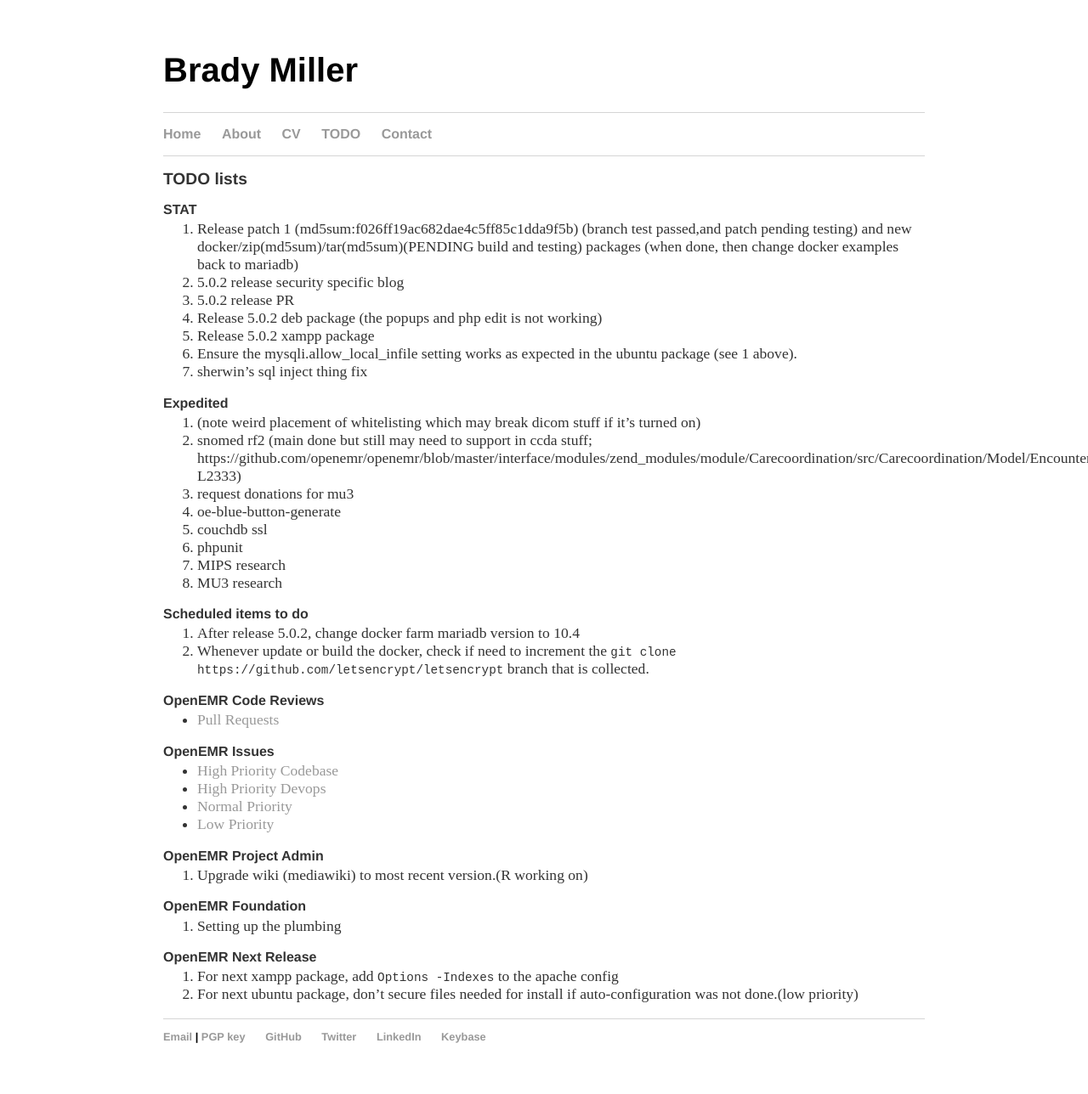
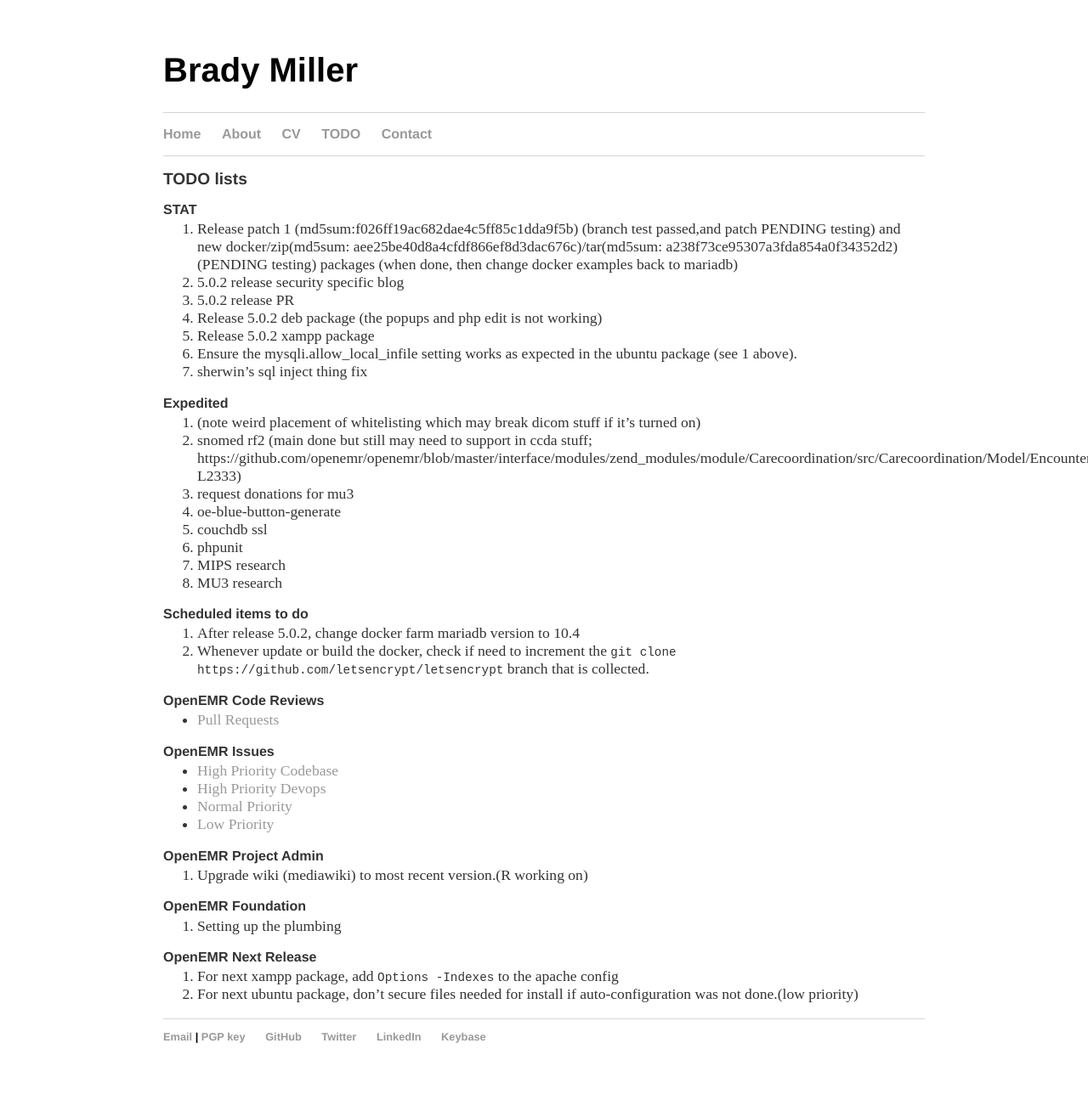
Before and after one commit to bradymiller/bradymiller.github.io, a Jekyll site: the page built from todo/index.md, in a window 1280 px wide. Shown: the whole page at 85% size. Built offline with Jekyll 4.4.1, drawn with Linux system fonts in a browser that asks for light colours; our own code applies the rules of GitHub Pages for plain Markdown files.

Commit message:
Update index.md

```diff
--- a/todo/index.md
+++ b/todo/index.md
@@ -4,7 +4,7 @@
 ## TODO lists
 
 ### STAT
-1. Release patch 1 (md5sum:f026ff19ac682dae4c5ff85c1dda9f5b) (branch test passed,and patch pending testing) and new docker/zip(md5sum)/tar(md5sum)(PENDING build and testing) packages (when done, then change docker examples back to mariadb)
+1. Release patch 1 (md5sum:f026ff19ac682dae4c5ff85c1dda9f5b) (branch test passed,and patch PENDING testing) and new docker/zip(md5sum: aee25be40d8a4cfdf866ef8d3dac676c)/tar(md5sum: a238f73ce95307a3fda854a0f34352d2)(PENDING testing) packages (when done, then change docker examples back to mariadb)
 1. 5.0.2 release security specific blog
 1. 5.0.2 release PR
 1. Release 5.0.2 deb package (the popups and php edit is not working)
```
